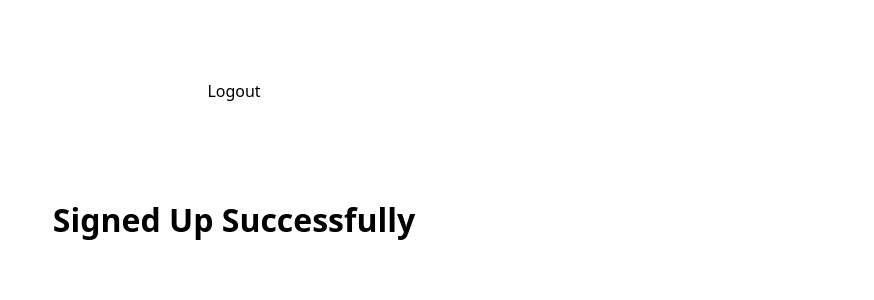
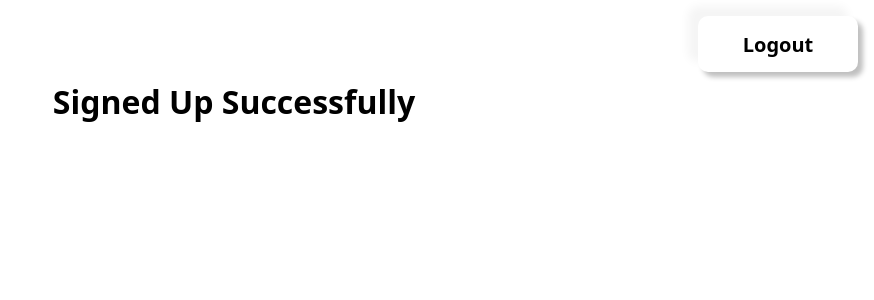
Before and after one commit to lordeadroid/signup, a React (Vite) app: page / in a window 1280 px wide. Both pictures are taken after typing "Sample", "name@example.com", "Sample123" into the empty fields and a click on the input "Submit". Shown: the top 300 px of the page, without its empty margins (406-1280 px from the left). Built offline with nearby package versions, Linux system fonts and the light colour scheme.

Commit message:
added style to logout button

```diff
--- a/src/App.css
+++ b/src/App.css
@@ -72,7 +72,8 @@ body {
   }
 }
 
-.button {
+.button,
+.logout-button {
   all: unset;
   font-weight: 600;
   font-size: 1.25em;
@@ -89,3 +90,9 @@ body {
     box-shadow: 15px 15px 15px rgba(0, 0, 0, 0.5), -10px -10px 10px whitesmoke;
   }
 }
+
+.logout-button {
+  position: absolute;
+  top: 1rem;
+  right: 1rem;
+}
--- a/src/Homepage.jsx
+++ b/src/Homepage.jsx
@@ -7,7 +7,7 @@ const Homepage = ({ setFormData }) => {
 
   return (
     <div className="page">
-      <div onClick={handleLogout}>Logout</div>
+      <div onClick={handleLogout} className="logout-button">Logout</div>
       <h1>Signed Up Successfully</h1>
     </div>
   );
```
